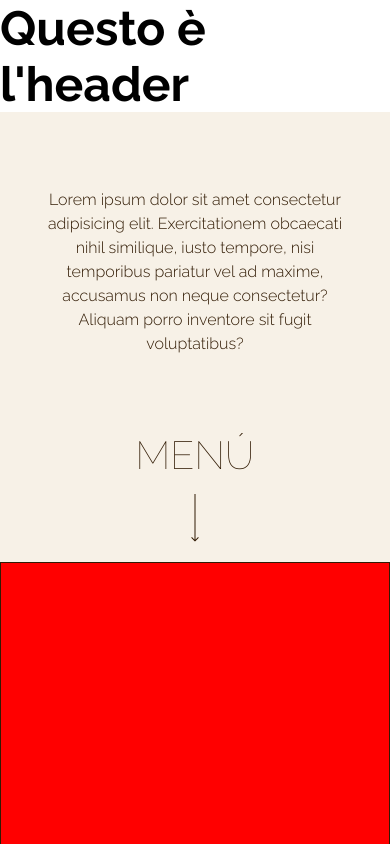
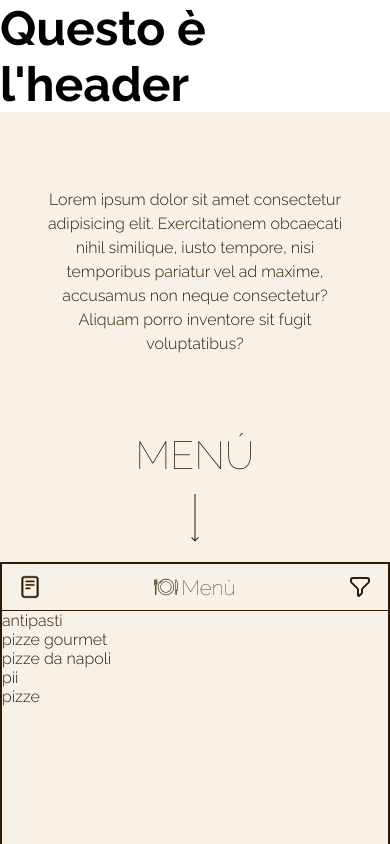
Before and after one commit to Giunta-Giovanni/sicilia_e_sapori_fe, a React (Vite) app: page /it/menu in a window 390 px wide. Shown: the top 844 px of the page. Built offline with nearby package versions, Linux system fonts and the light colour scheme; a web font is replaced by a local one.

Commit message:
[feat] worked on styles for responsive navbar and new icons

```diff
--- a/src/pages/menuPage/MenuPage.module.css
+++ b/src/pages/menuPage/MenuPage.module.css
@@ -36,7 +36,7 @@
     border: 0.5px solid var(--primary-brown);
 }
 
-@media (max-width:576px) {
+@media (max-width:768px) {
     .menu {
         padding: 0;
         display: block;
@@ -45,23 +45,117 @@
 
 /* navbar */
 .menuSection .navbar {
-    min-width: 250px;
-    /* width: calc(100vw/3); */
+    min-width: 300px;
     flex: 0 0 33.33%;
+    border-right: 0.5px solid var(--primary-brown);
+    border-left: 0.5px solid var(--primary-brown);
+
+
     /* debug */
-    background-color: red;
     height: 300px;
 }
 
-@media (max-width:576px) {
+@media (max-width:768px) {
     .menuSection .navbar {
         width: 100%;
     }
 }
 
+/* pcTitle */
+.navbar .pcTitle {
+    text-align: center;
+    margin: 1rem 0;
+}
+
+@media (max-width:768px) {
+    .navbar .pcTitle {
+        display: none;
+    }
+}
+
+/* navBarItems */
+.navbarItems {
+    display: flex;
+    justify-content: space-between;
+    align-items: center;
+    /* gap: 0.5rem; */
+
+    height: 4rem;
+
+    border-top: 0.5px solid var(--primary-brown);
+    border-bottom: 0.5px solid var(--primary-brown);
+}
+
+@media (max-width:768px) {
+    .navbarItems {
+        height: 3rem;
+    }
+}
+
+/* item */
+.navbarItems .item {
+    display: flex;
+    align-items: center;
+    justify-content: center;
+    gap: 0.2rem;
+    width: 50%;
+    padding: 0 1rem;
+
+    font-size: 1.3rem;
+    font-weight: 150;
+
+    /* debug */
+    /* background-color: green; */
+}
+
+@media (max-width:768px) {
+    .navbarItems .item {
+        width: 33.33%;
+    }
+}
+
+.navbarItems .item img {
+    height: 1.5rem;
+}
+
+
+/* item -> navDoc */
+.navbarItems .navDoc {
+    justify-content: start;
+}
+
+
+@media (max-width:575px) {
+    .navbarItems .navDoc span {
+        display: none;
+    }
+}
+
+/* item -> navMenu */
+.navbarItems .navMenu {
+    display: none;
+}
+
+@media (max-width:768px) {
+    .navbarItems .navMenu {
+        display: flex;
+    }
+}
+
+/* item -> navFilter */
+.navbarItems .navFilter {
+    justify-content: end;
+}
+
+
+@media (max-width:575px) {
+    .navbarItems .navFilter span {
+        display: none;
+    }
+}
+
 /* products */
 .menuSection .products {
-    /* width: 100%; */
     flex: 1;
     /* debug */
     background-color: rgb(45, 26, 115);
@@ -97,7 +191,7 @@
 
 
 
-.allergene {
+.iteme {
     display: flex;
     justify-content: center;
     align-items: center;
@@ -110,6 +204,6 @@
 
 }
 
-.allergene img {
+.iteme img {
     width: 60%;
 }
--- a/src/sections/MenuSection.jsx
+++ b/src/sections/MenuSection.jsx
@@ -1,5 +1,8 @@
 //import Assets
-import arrowDown from '../assets/svg/general/arrow-down.svg'
+import arrowDown from '../assets/svg/general/arrow-down.svg';
+import allergensDoc from '../assets/svg/general/doc.svg';
+import plate from '../assets/svg/general/plate.svg';
+import filter from '../assets/svg/general/filter.svg'
 
 export default function MenuSection({ styles }) {
 
@@ -17,9 +20,36 @@ export default function MenuSection({ styles }) {
 
             {/* menu */}
             <section className={styles.menu}>
-                {/* navbar*/}
-                <div className={styles.navbar}>
-                </div>
+                {/* navBar*/}
+                <nav className={styles.navbar}>
+                    {/* pcTitle */}
+                    <h4 className={styles.pcTitle}>Menù</h4>
+                    {/* navBarItems */}
+                    <div className={styles.navbarItems}>
+                        {/* item */}
+                        <div className={`${styles.item} ${styles.navDoc}`}>
+                            <img src={allergensDoc} alt="Allergens document" />
+                            <span>Allergeni</span>
+                        </div>
+                        {/* item, navMenu */}
+                        <div className={`${styles.item} ${styles.navMenu}`}>
+                            <img src={plate} alt="plate" />
+                            <span>Menù</span>
+                        </div>
+                        {/* item */}
+                        <div className={`${styles.item} ${styles.navFilter}`}>
+                            <img src={filter} alt="filter" />
+                            <span>Filtra</span>
+                        </div>
+                    </div>
+                    <ul>
+                        <li>antipasti</li>
+                        <li>pizze gourmet</li>
+                        <li>pizze da napoli</li>
+                        <li>pii</li>
+                        <li>pizze</li>
+                    </ul>
+                </nav>
 
                 {/* products */}
                 <div className={styles.products}></div>
@@ -31,6 +61,6 @@ export default function MenuSection({ styles }) {
             {/* Doughs Section*/}
 
             {/* Products Section */}
-        </section>
+        </section >
     )
 }
```
